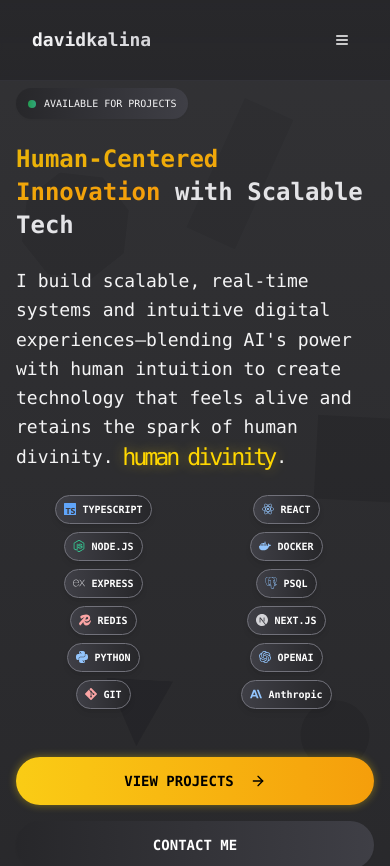
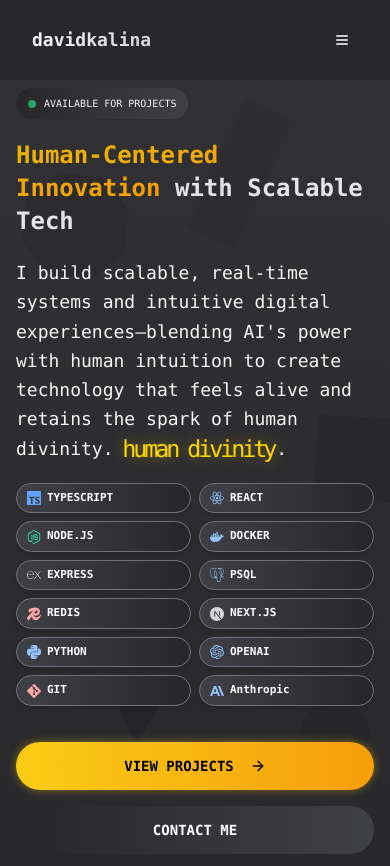
Before and after one commit to DavidKalina/davidkalina, a Next.js app: page / in a window 390 px wide. Shown: the top 866 px of the page. Built offline with nearby package versions, Linux system fonts and the light colour scheme; no server answers; the database is empty.

Commit message:
refactor: adjust spacing and layout in Hero and TechBadges components for improved visual consistency and responsivenessB

```diff
--- a/components/Hero.tsx
+++ b/components/Hero.tsx
@@ -47,7 +47,7 @@ const ModernHero = () => {
       <div className="max-w-7xl mx-auto px-4 sm:px-6 lg:px-8">
         <div className="grid grid-cols-1 lg:grid-cols-2 gap-8 lg:gap-12 py-12 lg:py-24">
           {/* Content Section */}
-          <div className="space-y-6 lg:space-y-8 pt-10 lg:pt-12">
+          <div className="space-y-5 lg:space-y-6 pt-10 lg:pt-12">
             {/* Status Badge */}
             <div className="inline-flex items-center gap-2 bg-gradient-to-r from-zinc-100 to-zinc-50 dark:from-zinc-800 dark:to-zinc-700 px-3 sm:px-4 py-2 rounded-full shadow-sm">
               <div className="w-2 h-2 rounded-full bg-gradient-to-r from-green-500 to-emerald-400 animate-pulse" />
@@ -57,7 +57,7 @@ const ModernHero = () => {
             </div>
 
             {/* Main Heading */}
-            <div className="space-y-3">
+            <div className="space-y-2">
               <h1 className="font-mono font-bold text-2xl sm:text-3xl md:text-4xl lg:text-5xl leading-snug">
                 <span className="bg-gradient-to-r from-yellow-500 to-amber-500 bg-clip-text text-transparent">
                   {HERO_CONSTANTS.heading.highlight}
@@ -69,16 +69,18 @@ const ModernHero = () => {
             </div>
 
             {/* Description */}
-            <p className="font-mono text-lg sm:text-md text-zinc-700 dark:text-zinc-100 leading-relaxed max-w-xl">
+            <p className="font-mono text-lg sm:text-md text-zinc-700 dark:text-zinc-100 leading-relaxed max-w-xl mb-2">
               {HERO_CONSTANTS.description.text}{" "}
               <WaveText text={HERO_CONSTANTS.description.waveText} />.
             </p>
 
             {/* Tech Stack Pills */}
-            <TechBadges />
+            <div className="mt-4">
+              <TechBadges />
+            </div>
 
             {/* CTA Buttons */}
-            <div className="flex flex-col sm:flex-row gap-4 pt-6">
+            <div className="flex flex-col sm:flex-row gap-4 pt-4">
               <Link href="#projects">
                 <Button
                   className="bg-gradient-to-r from-[#EAB308] to-[#D97706] dark:from-[#FACC15] dark:to-[#F59E0B]
@@ -170,23 +172,11 @@ const ModernHero = () => {
                     transformOrigin: "bottom center",
                   }}
                 >
-                  <motion.div
-                    initial={{ opacity: 0, y: 10 }}
-                    animate={{ opacity: 1, y: 0 }}
-                    transition={{ delay: 0.2 }}
-                    className="flex items-center gap-2"
-                  >
+                  <div className="flex items-center gap-2">
                     <span className="text-2xl font-mono">{popupData.node.emoji}</span>
                     <span className="font-bold font-mono">{popupData.node.label}</span>
-                  </motion.div>
-                  <motion.p
-                    initial={{ opacity: 0, y: 10 }}
-                    animate={{ opacity: 1, y: 0 }}
-                    transition={{ delay: 0.3 }}
-                    className="mt-2 text-sm font-mono"
-                  >
-                    {popupData.node.description}
-                  </motion.p>
+                  </div>
+                  <p className="mt-2 text-sm font-mono">{popupData.node.description}</p>
                 </motion.div>
               )}
             </AnimatePresence>
--- a/components/TechStackBadges.tsx
+++ b/components/TechStackBadges.tsx
@@ -80,28 +80,28 @@ const techStack = [
 
 const TechBadges = () => {
   return (
-    <div className="grid grid-cols-2 sm:grid-cols-3 md:grid-cols-4 lg:grid-cols-6 gap-2 sm:gap-3 max-w-4xl">
+    <div className="grid grid-cols-2 sm:grid-cols-3 md:grid-cols-4 lg:grid-cols-4 gap-2 sm:gap-3 max-w-2xl">
       {techStack.map(({ name, icon: Icon, iconColor }) => (
         <motion.div
           key={name}
-          whileHover={{ scale: 1.1 }}
+          whileHover={{ scale: 1.05 }}
           transition={{ type: "spring", stiffness: 400, damping: 10 }}
           className="flex justify-center"
         >
           <Badge
             className="
               bg-gradient-to-r from-[#333] to-zinc-700 dark:from-zinc-700 dark:to-zinc-800
-              text-white px-2 sm:px-3 py-1.5 sm:py-2
-              rounded-full text-[10px] sm:text-xs font-mono
+              text-white px-2.5 sm:px-3 py-1.5 sm:py-2
+              rounded-full text-[11px] sm:text-xs font-mono
               flex items-center gap-1.5 sm:gap-2
               border border-zinc-600 dark:border-zinc-500
               shadow-md transition-all duration-200
               hover:from-[#444] hover:to-zinc-600 dark:hover:from-zinc-600 dark:hover:to-zinc-500
               hover:border-zinc-400 dark:hover:border-zinc-300
-              hover:shadow-lg whitespace-nowrap
+              hover:shadow-lg whitespace-nowrap w-full
             "
           >
-            <Icon size={12} className={`${iconColor} flex-shrink-0`} />
+            <Icon size={14} className={`${iconColor} flex-shrink-0`} />
             <span className="truncate">{name}</span>
           </Badge>
         </motion.div>
```
